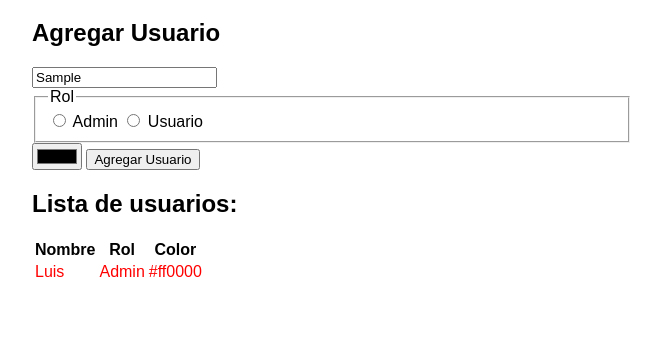
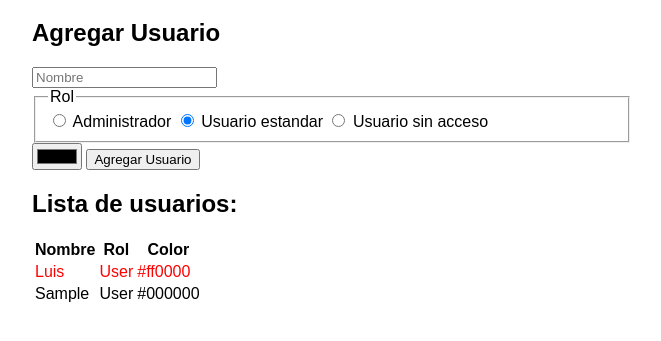
Before and after one commit to ProfLuisJimenez/pw_javascript_sistemaUsuarios, a plain HTML site: page index.html in a window 1280 px wide. Both pictures are taken after typing "Sample" into the empty fields and a click on the button "Agregar Usuario". Shown: the part 61-402 px from the top of the page, without its empty margins (308-969 px from the left). Drawn offline with Linux system fonts and the light colour scheme.

Commit message:
FEATURE: added non user to radio list

```diff
--- a/index.html
+++ b/index.html
@@ -14,8 +14,9 @@
         <input name="nombre" id="nombre" placeholder="Nombre" required>
         <fieldset>
             <legend>Rol</legend>
-            <label><input type="radio" name="rol" value="Admin" required> Admin</label>
-            <label><input type="radio" name="rol" value="Usuario" required> Usuario</label>
+            <label><input type="radio" name="rol" value="1" required> Administrador</label>
+            <label><input type="radio" name="rol" value="2" required checked> Usuario estandar</label>
+            <label><input type="radio" name="rol" value="3" required> Usuario sin acceso</label>
         </fieldset>
         <input type="color" name="color" id="color" required>
         <button type="button" id="boton">Agregar Usuario</button>
--- a/scripts/funciones.js
+++ b/scripts/funciones.js
@@ -1,5 +1,3 @@
-let usuarios = [];
-
 function cargar() {
     const usuarios = [{ nombre: "Luis", rol: "Admin", color: "#ff0000" }];
     document.getElementById("boton").addEventListener("click", function () {
@@ -32,10 +30,25 @@ function validar(n,r,c){
 function imprimir(usuarios){
     let tabla = document.getElementById("tabla");
     tabla.innerHTML = "";
+    let rol = "";
     usuarios.forEach(usuario => {
+        switch (usuario.rol) {
+            case "1":
+                rol = "Admin";
+                break;
+            case "2":
+                rol = "User";
+                break;
+            case "3":
+                rol = "NonUser";
+                break;
+            default:
+                rol = "User";
+                break;
+        }
         tabla.innerHTML += `<tr style="color: ${usuario.color}">
         <td>${usuario.nombre}</td>
-        <td>${usuario.rol}</td>
+        <td>${rol}</td>
         <td>${usuario.color}</td>
         </tr>`;
     });
```
